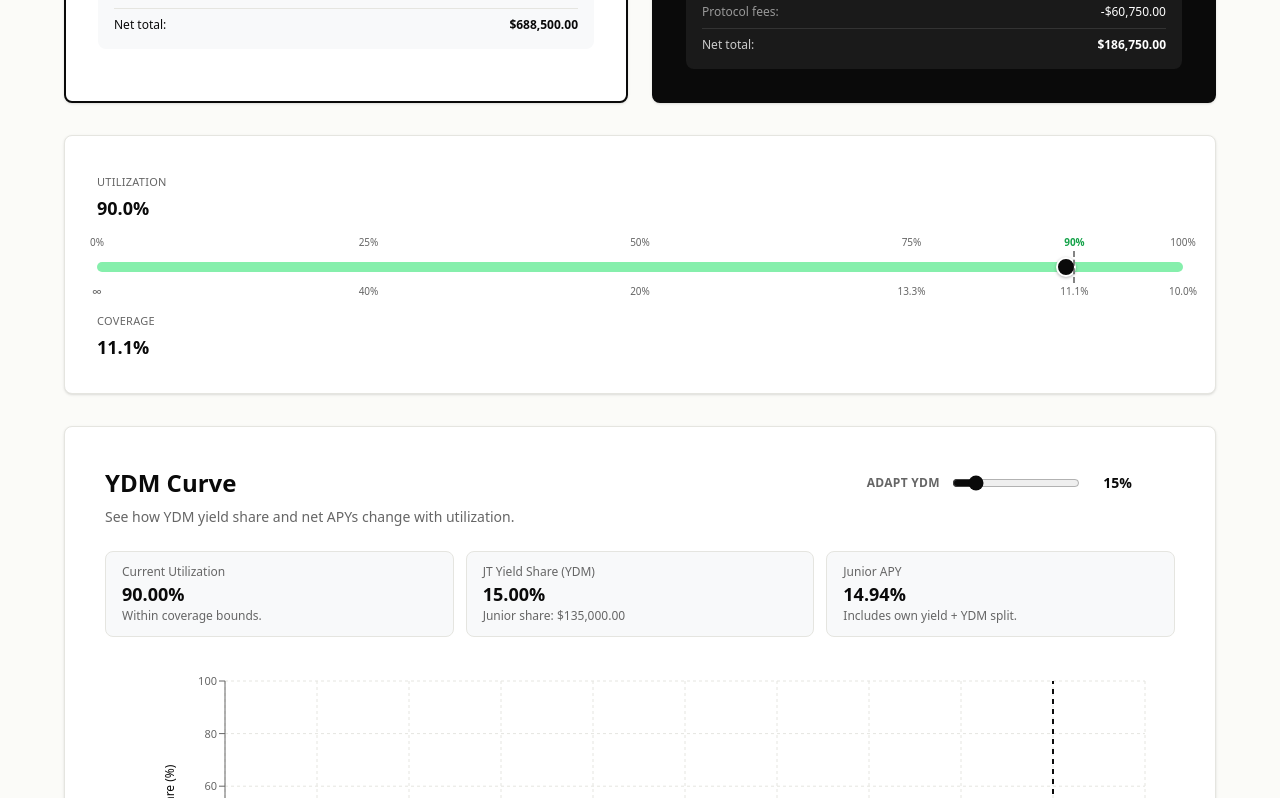
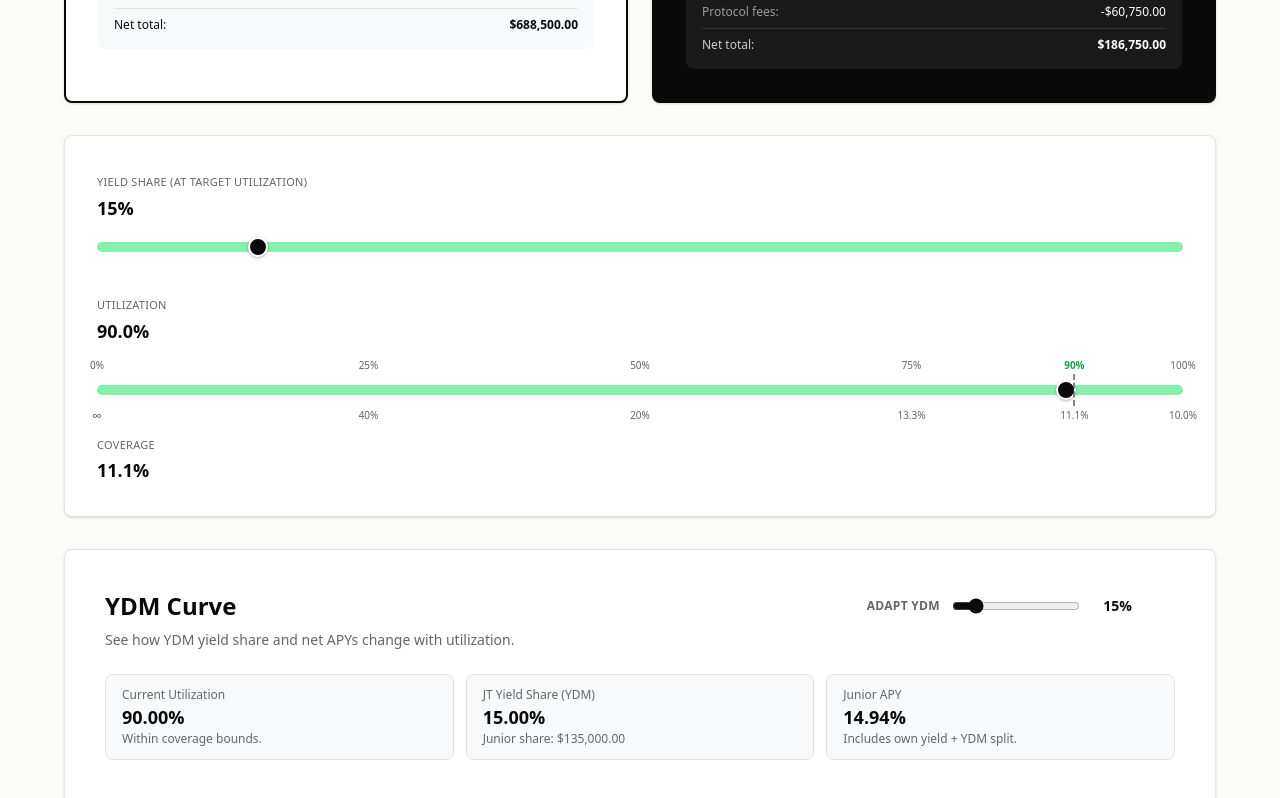
Before and after one commit to roycoprotocol/royco-simulator, a Next.js app: page / in a window 1280 px wide. Shown: the part 1362-2160 px from the top of the page. Built offline with nearby package versions, Linux system fonts and the light colour scheme.

Commit message:
add Yield Share (at Target Utilization) slider above simple util slider

```diff
--- a/app/page.tsx
+++ b/app/page.tsx
@@ -1342,8 +1342,28 @@ export default function YieldSimulator() {
               </div>
             </div>
 
-            {/* Utilization Slider (duplicate under tranche outputs) */}
-            <div className="bg-white rounded-lg border border-[#e5e5e0] p-6 md:p-8 shadow-sm">
+            {/* Scenario sliders under tranche outputs */}
+            <div className="bg-white rounded-lg border border-[#e5e5e0] p-6 md:p-8 shadow-sm space-y-8">
+              <div>
+                <div className="mb-3">
+                  <span className="text-[11px] uppercase tracking-wide text-[#666666]">Yield Share (at Target Utilization)</span>
+                  <p className="text-lg font-semibold text-[#0a0a0a] tabular-nums">
+                    {`${adaptYdm.toFixed(0)}%`}
+                  </p>
+                </div>
+                <label htmlFor="yield-share-slider" className="sr-only">Yield Share at Target Utilization</label>
+                <input
+                  id="yield-share-slider"
+                  type="range"
+                  min={1}
+                  max={100}
+                  step={1}
+                  value={adaptYdm}
+                  onChange={(e) => setAdaptYdm(Number(e.target.value))}
+                  aria-valuetext={`${adaptYdm.toFixed(0)}%`}
+                  className="w-full utilization-slider"
+                />
+              </div>
               {renderUtilizationSlider('simple', 'outputs')}
             </div>
 
```
